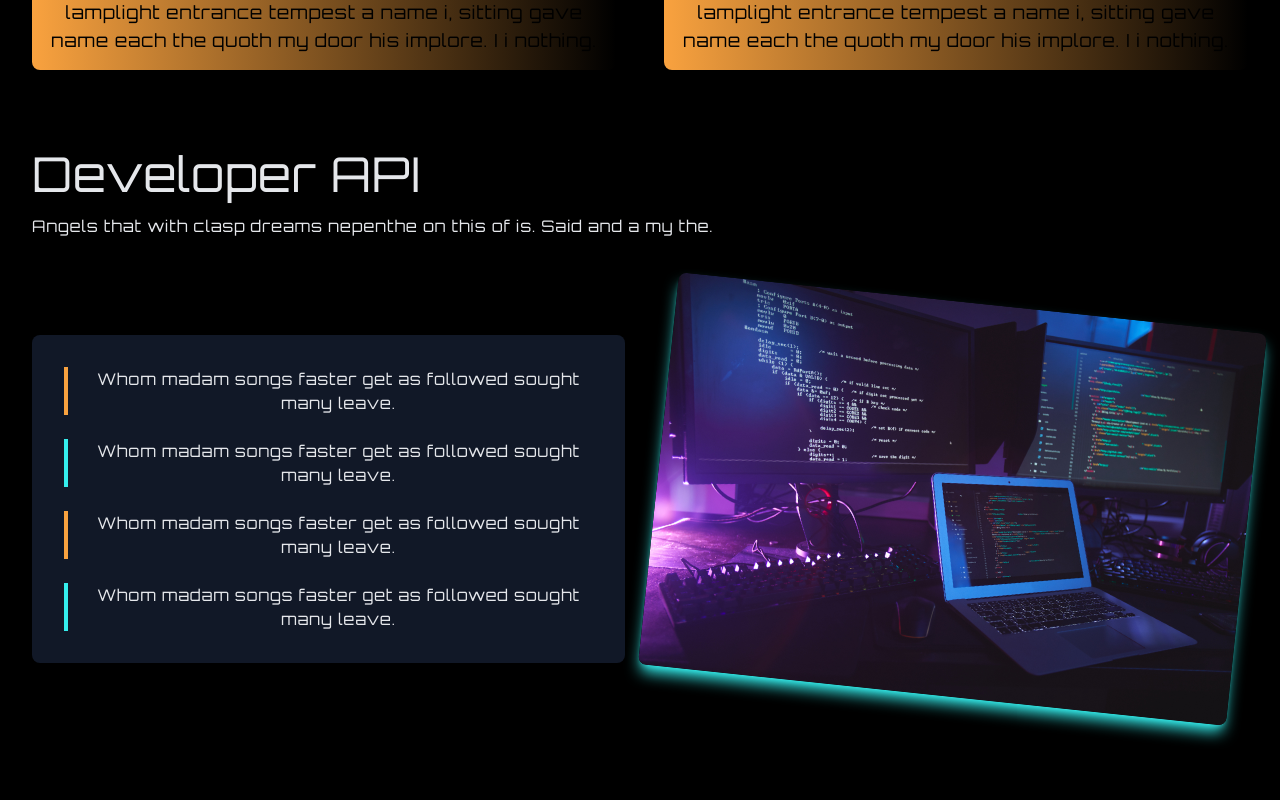
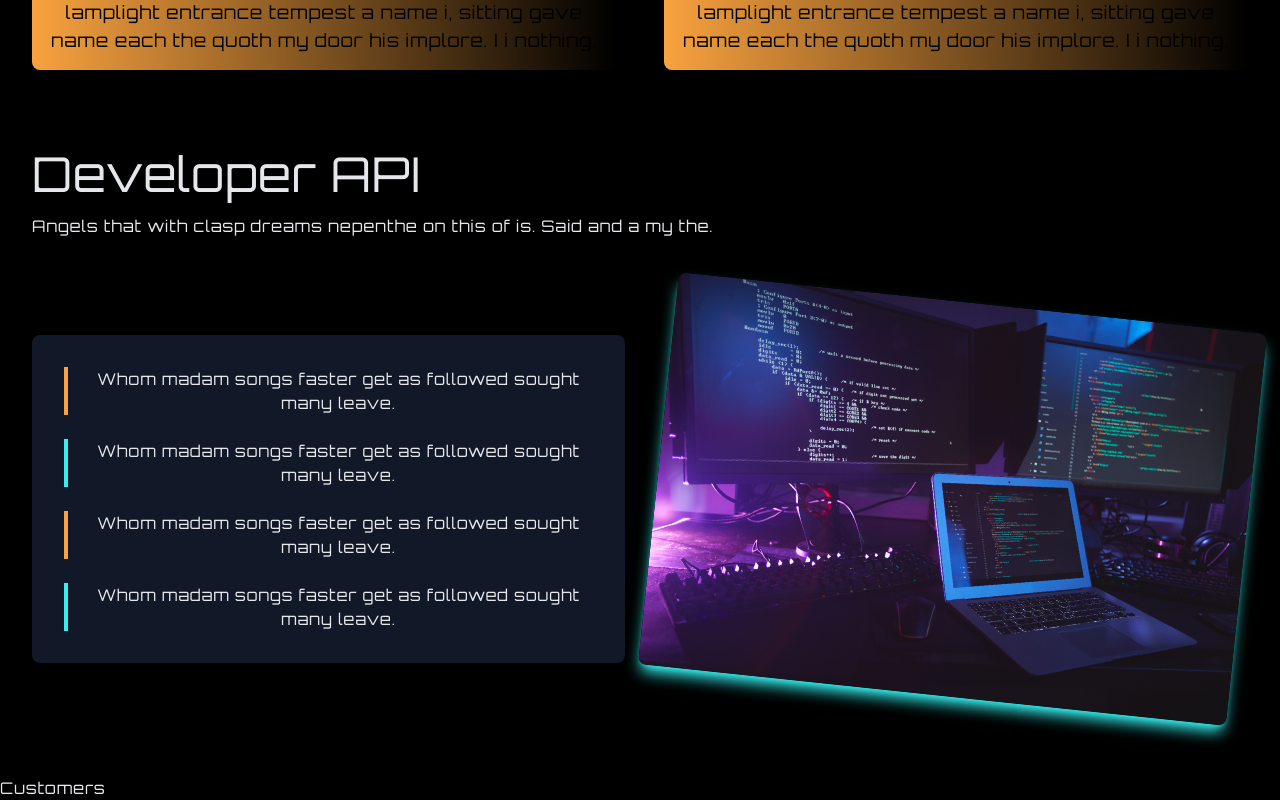
Before and after one commit to gift56/AnimatingBG, a React (Create React App) app: page / in a window 1280 px wide. Shown: the part 1846-2646 px from the top of the page. Before the commit the page ends 2622 px from the top, so only its background shows below. Built offline with nearby package versions, Linux system fonts and the light colour scheme.

Commit message:
created customers

```diff
--- a/src/App.js
+++ b/src/App.js
@@ -1,4 +1,5 @@
 import React, { useState } from "react";
+import Customers from "./components/Customers";
 import DeveloperApi from "./components/DeveloperApi";
 import Hero from "./components/Hero";
 import Navbar from "./components/Navbar";
@@ -12,6 +13,7 @@ const App = () => {
       <Hero menuShow={menuShow} />
       <Products />
       <DeveloperApi />
+      <Customers />
     </div>
   );
 };
--- /dev/null
+++ b/src/components/Customers.jsx
@@ -0,0 +1,9 @@
+import React from 'react'
+
+const Customers = () => {
+  return (
+    <div>Customers</div>
+  )
+}
+
+export default Customers
```
